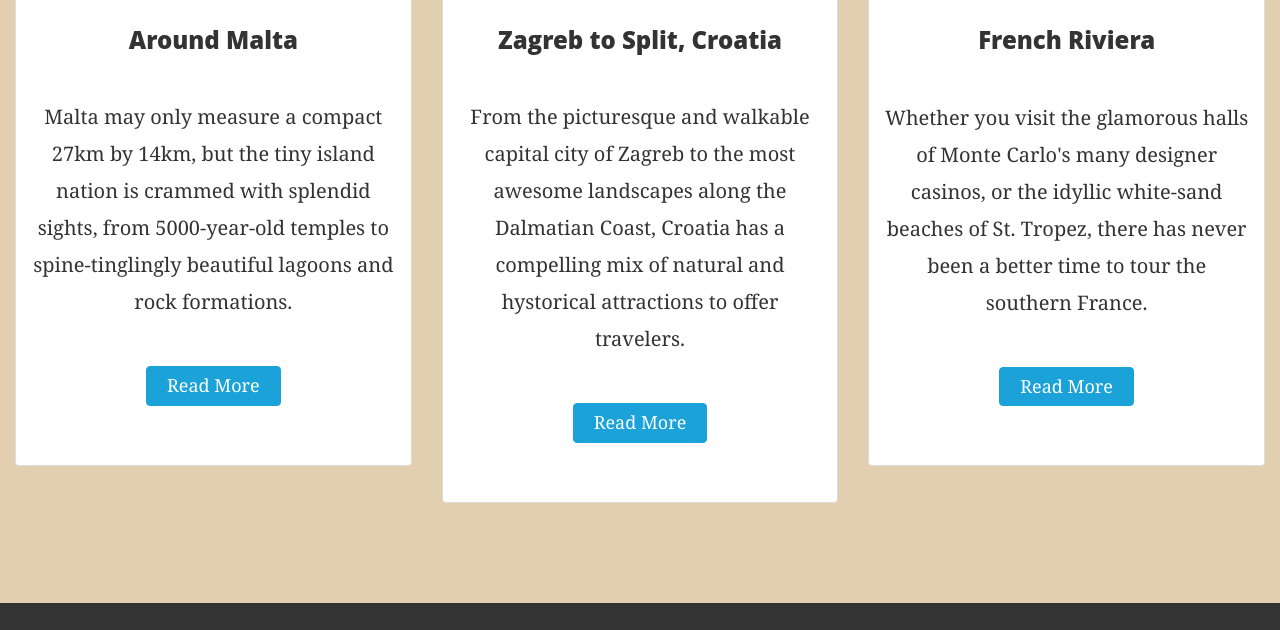
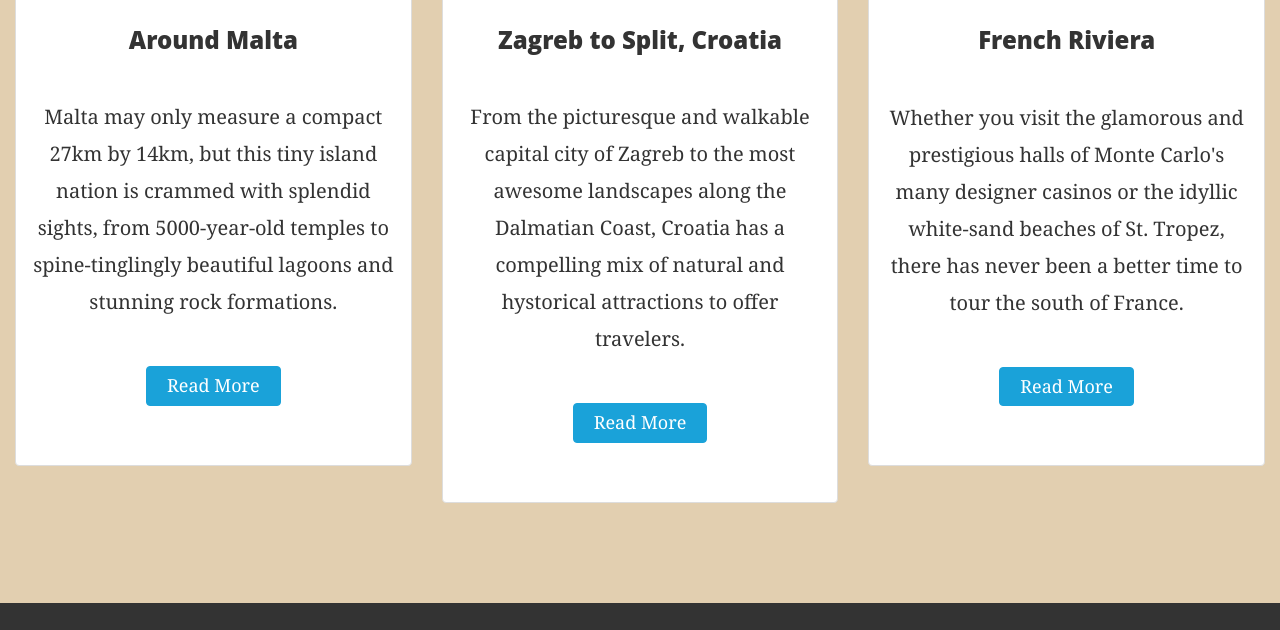
Before and after one commit to roadventures/road, a plain HTML site: page index.html in a window 1280 px wide. Shown: the part 2402-3032 px from the top of the page. Drawn offline with nearby package versions, Linux system fonts and the light colour scheme.

Commit message:
front page

```diff
--- a/index.html
+++ b/index.html
@@ -138,7 +138,7 @@
               <img src="images/maps/malta-roadtrip.png" alt="">
               <div class="my-thumbnail-text">
                 <h3>Around Malta</h3>
-                <p>Malta may only measure a compact 27km by 14km, but the tiny island nation is crammed with splendid sights, from 5000-year-old temples to spine-tinglingly beautiful lagoons and rock formations.</p>
+                <p>Malta may only measure a compact 27km by 14km, but this tiny island nation is crammed with splendid sights, from 5000-year-old temples to spine-tinglingly beautiful lagoons and stunning rock formations.</p>
                   <p><a href="#" class="btn btn-primary read-more-button" role="button">Read More</a></p>
               </div>
             </div>
@@ -158,7 +158,7 @@
               <img src="images/maps/french-riviera.png" alt="">
               <div class="my-thumbnail-text">
                 <h3>French Riviera</h3>
-                <p>Whether you visit the glamorous halls of Monte Carlo's many designer casinos, or the idyllic white-sand beaches of St. Tropez, there has never been a better time to tour the southern France.</p>
+                <p>Whether you visit the glamorous and prestigious halls of Monte Carlo's many designer casinos or the idyllic white-sand beaches of St. Tropez, there has never been a better time to tour the south of France.</p>
                   <p><a href="#" class="btn btn-primary read-more-button" role="button">Read More</a></p>
               </div>
             </div>
```
